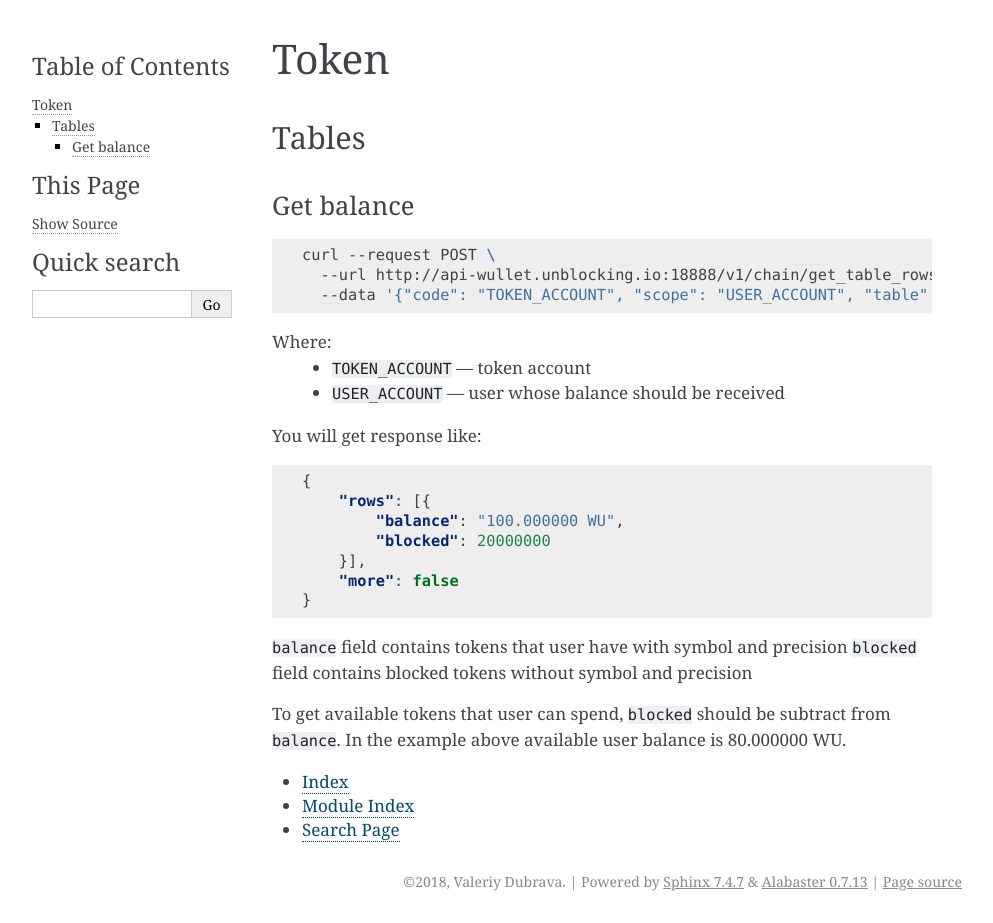
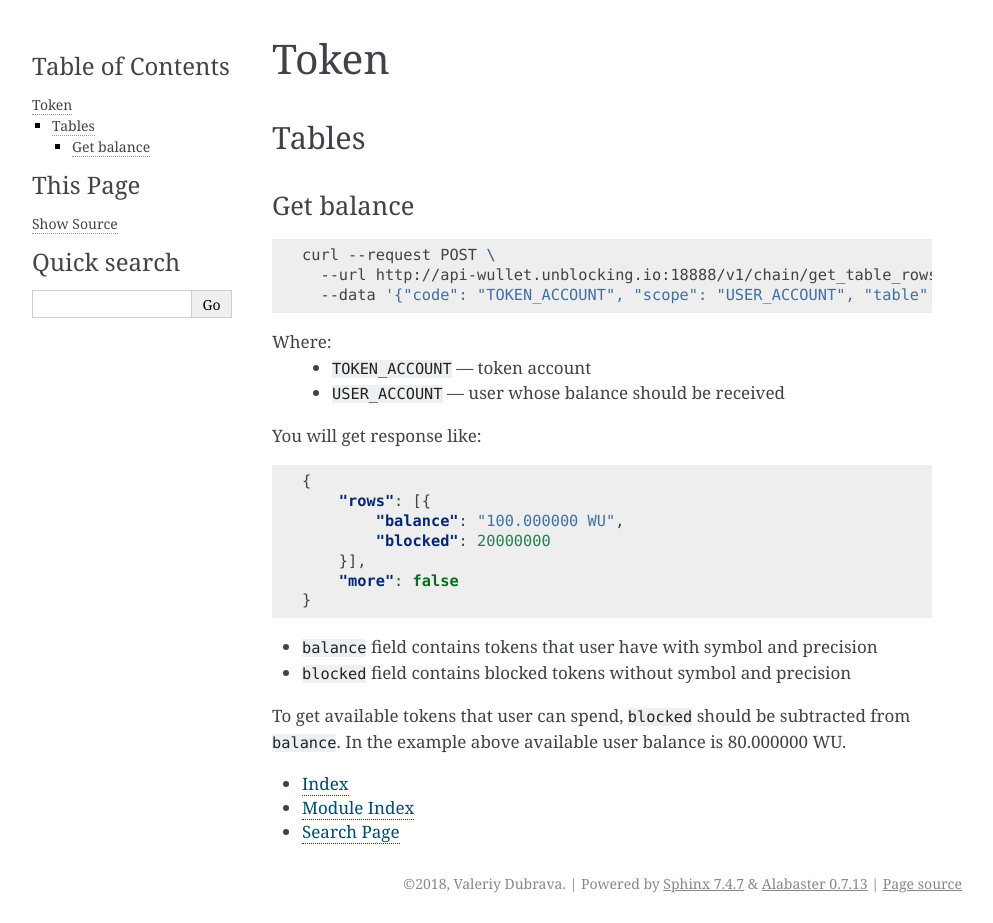
Before and after one commit to Wuletou/docs, a Sphinx documentation site: the page built from docs/source/getbalance.rst, in a window 1280 px wide. Shown: the whole page, without its empty margins (148-1141 px from the left). Built offline with Sphinx 7.4.7, drawn with Linux system fonts in a browser that asks for light colours; formulas are drawn with MathJax 3.

Commit message:
line breaks

```diff
--- a/docs/source/getbalance.rst
+++ b/docs/source/getbalance.rst
@@ -12,8 +12,8 @@
       --data '{"code": "TOKEN_ACCOUNT", "scope": "USER_ACCOUNT", "table": "accounts", "json": true}'
 
 Where:
- * ``TOKEN_ACCOUNT`` — token account
- * ``USER_ACCOUNT`` — user whose balance should be received
+    * ``TOKEN_ACCOUNT`` — token account
+    * ``USER_ACCOUNT`` — user whose balance should be received
 
 You will get response like:
 
@@ -27,10 +27,10 @@
         "more": false
     }
 
-``balance`` field contains tokens that user have with symbol and precision
-``blocked`` field contains blocked tokens without symbol and precision
+* ``balance`` field contains tokens that user have with symbol and precision
+* ``blocked`` field contains blocked tokens without symbol and precision
 
-To get available tokens that user can spend, ``blocked`` should be subtract from ``balance``. In the example above available user balance is 80.000000 WU.
+To get available tokens that user can spend, ``blocked`` should be subtracted from ``balance``. In the example above available user balance is 80.000000 WU.
 
 * :ref:`genindex`
 * :ref:`modindex`
```
